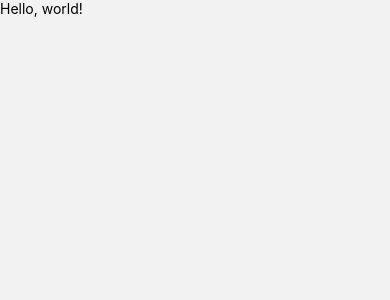
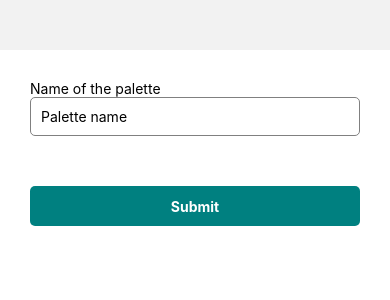
Before and after one commit to anniessa/react-native-practice, a React Native app: screen /ColorPaletteModal in a window 390 px wide. Shown: the top 300 px of the page. Built offline with nearby package versions, Linux system fonts and the light colour scheme; no server answers.

Commit message:
added modal navigation back to home

```diff
--- a/screens/ColorPaletteModal.js
+++ b/screens/ColorPaletteModal.js
@@ -1,12 +1,70 @@
-import React from 'react';
-import { View, Text } from 'react-native';
+/* eslint-disable react-hooks/exhaustive-deps */
+import React, { useState, useCallback } from 'react';
+import {
+  View,
+  Text,
+  TextInput,
+  StyleSheet,
+  TouchableOpacity,
+  Alert,
+} from 'react-native';
 
-const ColorPaletteModal = () => {
+const ColorPaletteModal = ({ navigation }) => {
+  const [name, setName] = useState('');
+
+  const handleSubmit = useCallback(() => {
+    if (!name) {
+      Alert.alert('Please enter a palette name.');
+    } else {
+      const newColorPalette = {
+        paletteName: name,
+        colors: [],
+      };
+      navigation.navigate('Home', { newColorPalette });
+    }
+  }, [name]);
+
   return (
-    <View>
-      <Text>Hello, world!</Text>
+    <View style={styles.container}>
+      <Text>Name of the palette</Text>
+      <TextInput
+        style={styles.input}
+        value={name}
+        onChangeText={setName}
+        placeholder="Palette name"
+      />
+      <TouchableOpacity style={styles.button} onPress={handleSubmit}>
+        <Text style={styles.buttonText}>Submit</Text>
+      </TouchableOpacity>
     </View>
   );
 };
 
+const styles = StyleSheet.create({
+  input: {
+    borderColor: 'grey',
+    borderWidth: 1,
+    padding: 10,
+    borderRadius: 5,
+    marginBottom: 50,
+  },
+  container: {
+    padding: 30,
+    backgroundColor: 'white',
+    flex: 1,
+    marginTop: 50,
+  },
+  button: {
+    height: 40,
+    backgroundColor: 'teal',
+    borderRadius: 5,
+    justifyContent: 'center',
+    alignItems: 'center',
+  },
+  buttonText: {
+    color: 'white',
+    fontWeight: 'bold',
+  },
+});
+
 export default ColorPaletteModal;
--- a/screens/Home.js
+++ b/screens/Home.js
@@ -3,7 +3,10 @@ import React, { useState, useCallback, useEffect } from 'react';
 import { FlatList, StyleSheet, TouchableOpacity, Text } from 'react-native';
 import PalettePreview from '../components/PalettePreview';
 
-const Home = ({ navigation }) => {
+const Home = ({ navigation, route }) => {
+    const newColorPalette =  route.params
+    ? route.params.newColorPalette
+    : undefined;
     const [colorPalettes, setColorPalettes] = useState([]);
     const [isRefreshing, setIsRefreshing] = useState(false);
 
@@ -28,6 +31,12 @@ const Home = ({ navigation }) => {
         }, 1000);
     }, [fetchColorPalettes]);
 
+    useEffect(() => {
+      if (newColorPalette) {
+        setColorPalettes(palettes => [newColorPalette, ...palettes])
+      }
+    }, [newColorPalette]);
+
   return (
     <FlatList
     style={styles.list}
@@ -48,7 +57,7 @@ const Home = ({ navigation }) => {
           navigation.navigate('ColorPaletteModal');
         }}
       >
-        <Text>Launch Modal</Text>
+        <Text style={styles.buttonText}>Add a color palette</Text>
       </TouchableOpacity>}
     />
   );
@@ -59,6 +68,12 @@ const styles = StyleSheet.create({
         padding: 10,
         backgroundColor: 'white',
     },
+    buttonText: {
+      fontSize: 18,
+      fontWeight: 'bold',
+      color: 'teal',
+      marginBottom: 10,
+    },
 });
 
 export default Home;
```
